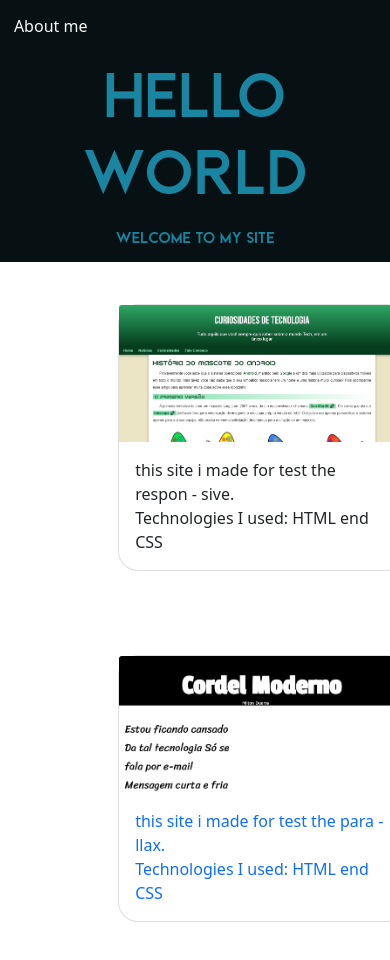
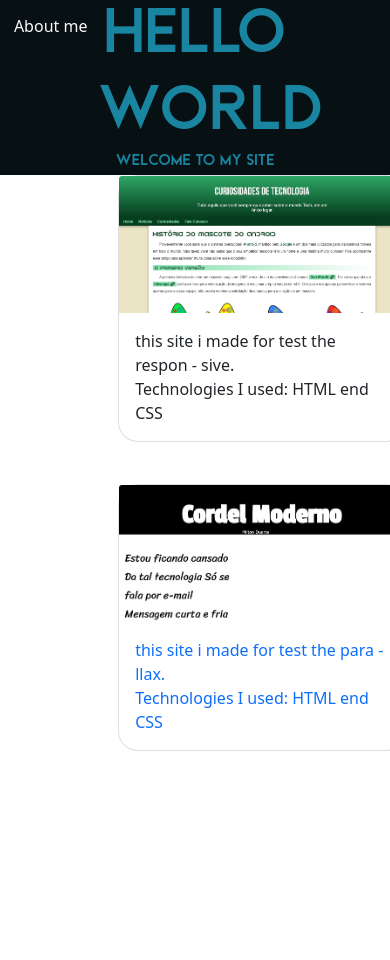
Before and after one commit to JoaoPedroAlvesNoronha/mysites, a plain HTML site: page index.html in a window 390 px wide. Shown: the top 960 px of the page. After the commit the page ends 844 px from the top, so only its background shows below. Drawn offline with nearby package versions, Linux system fonts and the light colour scheme.

Commit message:
versao mobile

```diff
--- a/index.html
+++ b/index.html
@@ -1,5 +1,5 @@
 <!DOCTYPE html>
-<html lang="pt-br">
+<html lang="en">
 <head>
     <meta charset="UTF-8">
     <meta http-equiv="X-UA-Compatible" content="IE=edge">
@@ -13,7 +13,10 @@
 
         <a href=""><button id="butt"type="button" class="btn btn-outline-light">About me</button></a>
 
-     <h1 id="h1"> hello <br> world </h1>
+       <div id="divh1">
+     <h1 id="h1"> hello  world </h1>
+      </div>
+
      <p id="p">welcome to my site</p>
 
     </header>
--- a/style.css
+++ b/style.css
@@ -5,7 +5,7 @@
     src: url(beckman-free.ttf);
 }
 body{
-    margin: 0%;
+    margin: 2px;
     padding: 0%;
     background-color: white;
 }
@@ -14,7 +14,7 @@ body{
     background-color: #071013;
     padding: 0%;
     margin-top: 0%;
-    min-height: 31vh;
+    min-height: 175px;
     max-width: 100%;
     min-width: 100%;
 
@@ -46,13 +46,21 @@ body{
     left: 50%;
     transform: translate(-50%, -50%);
 }
+#divh1{
+
+
+
+}
 #h1{
     position: absolute;
 
+
+    width: 200px;
+    height: 200px;
     font-family: 'beck';
     text-align: center;
     margin: 0%;
-    padding: 0%;
+    padding: 2px;
     color: #1985A1;
     font-size: 400%;
 
@@ -64,8 +72,8 @@ body{
 #card1{
     display: inline-block;
     border-radius: 20px;
-    margin: 5vh;
     margin-left: 14vh;
+    margin-right: 0%;
 
 
 }
```
